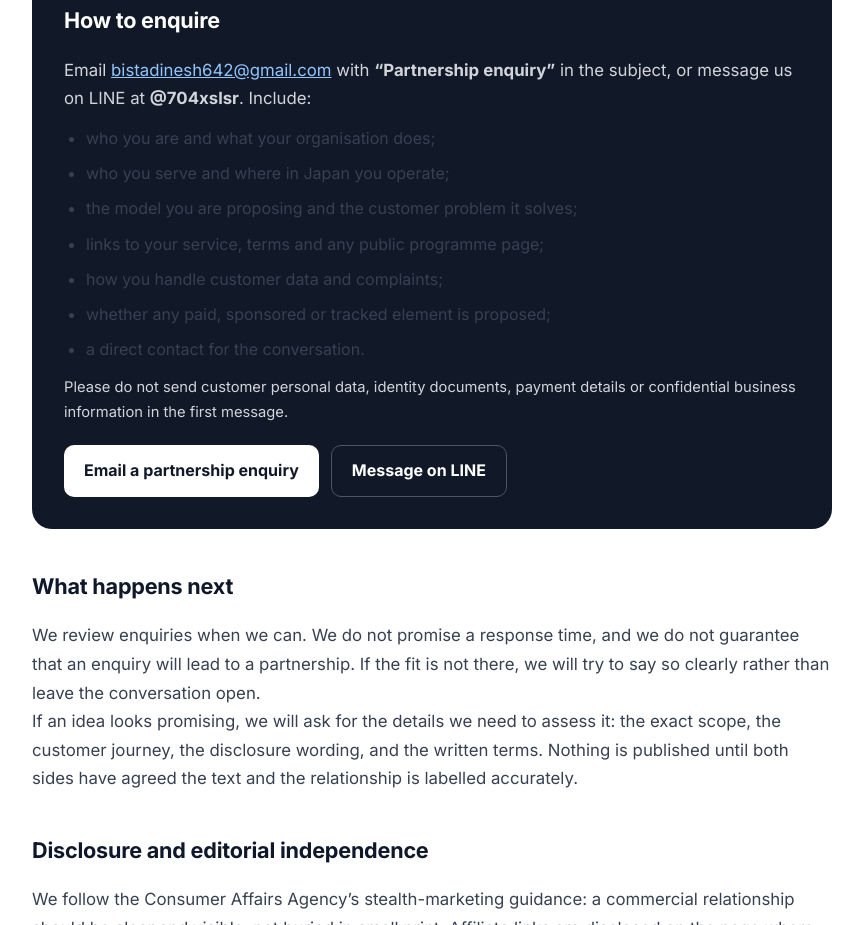
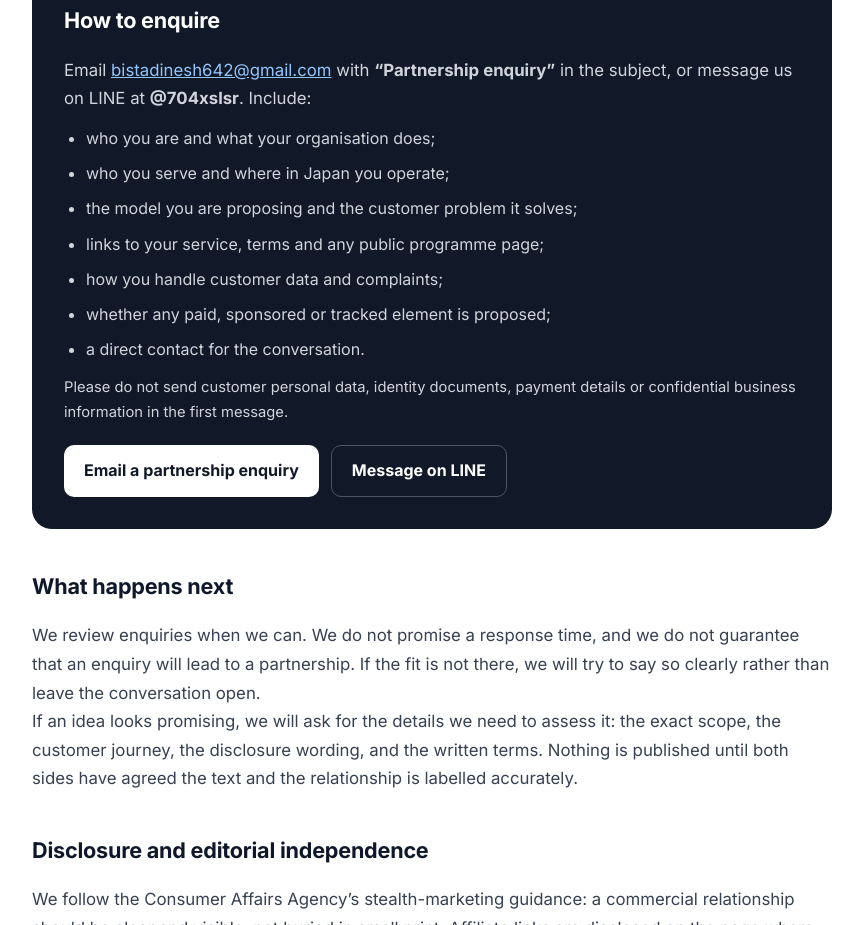
Before and after one commit to BistaDinesh03/moveout-japan, a plain HTML site: page partners.html in a window 1280 px wide. Shown: the part 3035-3960 px from the top of the page, without its empty margins (208-1071 px from the left). Drawn offline with Linux system fonts and the light colour scheme.

Commit message:
Fix dark-on-dark list text in the partners enquiry box
.prose li sets #374151 and beats the colour inherited from the <ul>, so
the seven-item checklist inside the dark enquiry box rendered at about
1.7:1. Lighthouse scored /partners 0.96 for accessibility with exactly
this colour-contrast failure. A direct .enquiry-box li rule restores the
intended #d1d5db (about 11.5:1) and a test keeps the rule in place.

```diff
--- a/partners.html
+++ b/partners.html
@@ -65,7 +65,7 @@
       margin: 32px 0;
     }
     .enquiry-box h2 { color: white; margin-top: 0; }
-    .enquiry-box p { color: #d1d5db; }
+    .enquiry-box p, .enquiry-box li { color: #d1d5db; }
     .enquiry-box a { color: #93c5fd; }
     .enquiry-actions { display: flex; flex-wrap: wrap; gap: 12px; margin-top: 20px; }
     .enquiry-actions a {
@@ -221,7 +221,7 @@
             <p>
               Email <a href="mailto:bistadinesh642@gmail.com?subject=Partnership%20enquiry">bistadinesh642@gmail.com</a> with <strong>“Partnership enquiry”</strong> in the subject, or message us on LINE at <strong>@704xslsr</strong>. Include:
             </p>
-            <ul style="color:#d1d5db; padding-left:22px; line-height:1.8;">
+            <ul style="padding-left:22px; line-height:1.8;">
               <li>who you are and what your organisation does;</li>
               <li>who you serve and where in Japan you operate;</li>
               <li>the model you are proposing and the customer problem it solves;</li>
```
Also changed, not shown: tests/partners.test.js (+12 -0 lines).
